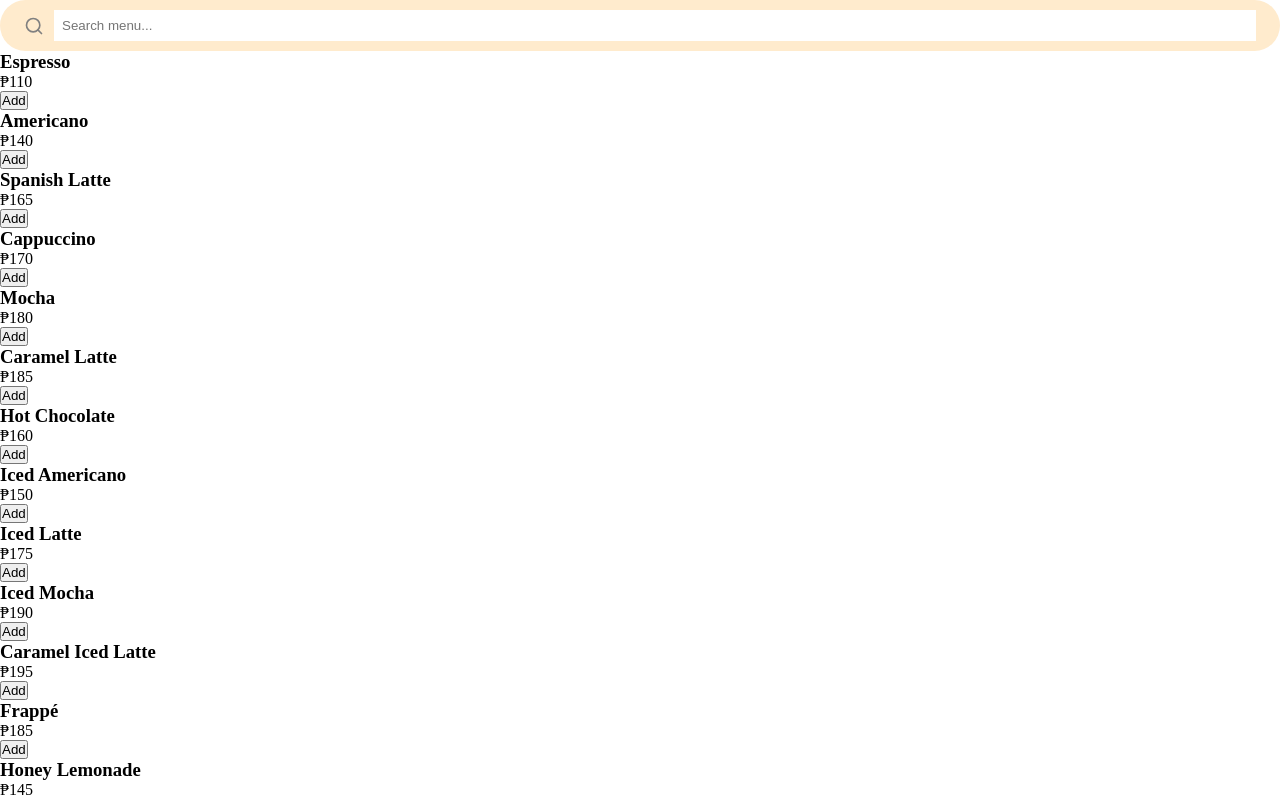
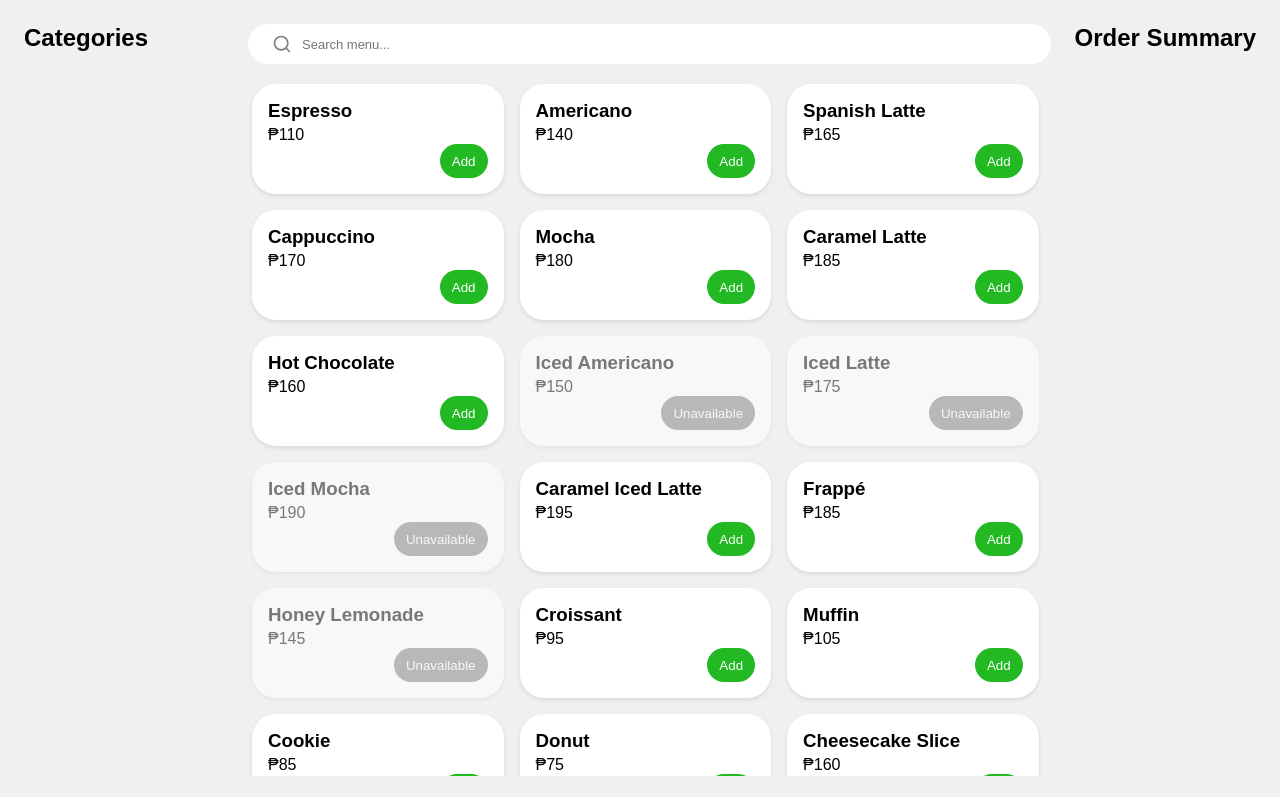
Before and after one commit to themyrtrix/shelbrew, a React (Vite) app: page /menu in a window 1280 px wide. Shown: the top 797 px of the page. Built offline with nearby package versions, Linux system fonts and the light colour scheme.

Commit message:
Enhance MenuScreen layout with category and order summary sections; update MenuItemCard structure for better styling

```diff
--- a/src/client/components/MenuItemCard.jsx
+++ b/src/client/components/MenuItemCard.jsx
@@ -1,13 +1,15 @@
-
-
 function MenuItemCard({ item }) {
   return (
-    <div className={`menu-card ${!item.available ? 'unavailable' : ''}`}>
-      <h3>{item.name}</h3>
-      <p>₱{item.price}</p>
-      <button disabled={!item.available}>
-        {item.available ? 'Add' : 'Unavailable'}
-      </button>
+    <div className={`menu-card ${!item.available ? "unavailable" : ""}`}>
+      <div className="menu-card-info">
+        <h3>{item.name}</h3>
+        <p>₱{item.price}</p>
+      </div>
+      <div className="menu-card-btn">
+        <button disabled={!item.available}>
+          {item.available ? "Add" : "Unavailable"}
+        </button>
+      </div>
     </div>
   );
 }
--- a/src/client/pages/MenuScreen.jsx
+++ b/src/client/pages/MenuScreen.jsx
@@ -13,8 +13,20 @@ function MenuScreen() {
 
     return (
         <div className="menu-screen">
-            <SearchBar onSearch={setSearchTerm} />
-            <MenuGrid items={filteredItems} />
+            <div className="menu-left">
+                <h2>Categories</h2>
+            </div>
+
+            <div className="menu-center">
+                <SearchBar onSearch={setSearchTerm} />
+                <div className="menu-grid-wrapper">
+                <MenuGrid items={filteredItems} />
+                </div>
+            </div>
+
+            <div className="menu-right">
+                <h2>Order Summary</h2>
+            </div>
         </div>
     );
 }
--- a/src/index.css
+++ b/src/index.css
@@ -4,19 +4,29 @@
   box-sizing: border-box;
 }
 
+html,
+body,
+#root {
+  font-family: Arial, sans-serif;
+  background-color: #f0f0f0;
+  height: 100%;
+  overflow: hidden;
+}
+
 .search-bar {
   display: flex;
-  justify-content: left;
   align-items: center;
-  background-color: blanchedalmond;
+  background-color: white;
   padding: 10px 24px;
   border-radius: 50px;
 }
 
 .search-bar input {
   flex: 1;
-  padding: 8px;
+  font-size: small;
   border: none;
+  background: transparent;
+  outline: none;
 }
 
 .search-icon {
@@ -25,3 +35,110 @@
   margin-right: 10px;
   color: grey;
 }
+
+.menu-screen {
+  display: flex;
+  height: 100%;
+  padding: 24px;
+  gap: 24px;
+
+}
+
+.menu-left {
+  width: 200px;
+  flex-shrink: 0;
+  height: 100%;
+}
+
+.menu-center {
+  flex: 1;
+  display: flex;
+  flex-direction: column;
+  height: 100%;
+  min-height: 0;
+  gap: 16px;
+}
+
+.menu-grid-wrapper {
+  flex: 1;
+  overflow-y: scroll;
+  min-height: 0;
+  padding-bottom: 24px;
+  padding-right: 8px;
+}
+
+.menu-grid-wrapper::-webkit-scrollbar {
+  width: 6px;
+  display: block;
+}
+
+.menu-grid-wrapper::-webkit-scrollbar-track {
+  background: #e0e0e0;
+  border-radius: 10px;
+}
+
+.menu-grid-wrapper::-webkit-scrollbar-thumb {
+  background: #aaa;
+  border-radius: 10px;
+}
+
+.menu-grid-wrapper::-webkit-scrollbar-thumb:hover {
+  background: #888;
+}
+
+.menu-grid {
+  display: grid;
+  grid-template-columns: repeat(3, minmax(150px, 1fr));
+  gap: 16px;
+  padding: 4px;
+}
+
+.menu-right {
+  display: flex;
+  flex-shrink: 0;
+  height: 100%;
+}
+
+.menu-card {
+  background-color: white;
+  border-radius: 24px;
+  box-shadow: 0 2px 4px rgba(0, 0, 0, 0.1);
+  padding: 16px;
+  display: flex;
+  flex-direction: column;
+  justify-content: space-between;
+  max-height: 280px;
+}
+
+.menu-card-info {
+  display: flex;
+  flex-direction: column;
+  gap: 4px;
+}
+
+.menu-card button {
+  background-color: transparent;
+  border: none;
+  color: white;
+  cursor: pointer;
+}
+
+.unavailable {
+  opacity: 0.5;
+  pointer-events: none;
+}
+
+.unavailable .menu-card-btn {
+  background-color: grey;
+  cursor: not-allowed;
+}
+
+.menu-card-btn {
+  align-self: flex-end;
+  padding: 8px 12px;
+  background-color: rgb(34, 185, 34);
+  color: white;
+  border: none;
+  border-radius: 50px;
+  cursor: pointer;
+}
--- a/src/shared/constants.js
+++ b/src/shared/constants.js
@@ -35,12 +35,12 @@ export const MENU_ITEMS = [
   { id: 7, name: 'Hot Chocolate', category: MENU_CATEGORIES.HOT_DRINKS, price: 160, available: true },
 
   // Cold Drinks
-  { id: 8, name: 'Iced Americano', category: MENU_CATEGORIES.COLD_DRINKS, price: 150, available: true },
-  { id: 9, name: 'Iced Latte', category: MENU_CATEGORIES.COLD_DRINKS, price: 175, available: true },
-  { id: 10, name: 'Iced Mocha', category: MENU_CATEGORIES.COLD_DRINKS, price: 190, available: true },
+  { id: 8, name: 'Iced Americano', category: MENU_CATEGORIES.COLD_DRINKS, price: 150, available: false },
+  { id: 9, name: 'Iced Latte', category: MENU_CATEGORIES.COLD_DRINKS, price: 175, available: false },
+  { id: 10, name: 'Iced Mocha', category: MENU_CATEGORIES.COLD_DRINKS, price: 190, available: false },
   { id: 11, name: 'Caramel Iced Latte', category: MENU_CATEGORIES.COLD_DRINKS, price: 195, available: true },
   { id: 12, name: 'Frappé', category: MENU_CATEGORIES.COLD_DRINKS, price: 185, available: true },
-  { id: 13, name: 'Honey Lemonade', category: MENU_CATEGORIES.COLD_DRINKS, price: 145, available: true },
+  { id: 13, name: 'Honey Lemonade', category: MENU_CATEGORIES.COLD_DRINKS, price: 145, available: false },
 
   // Pastries
   { id: 14, name: 'Croissant', category: MENU_CATEGORIES.PASTRIES, price: 95, available: true },
```
